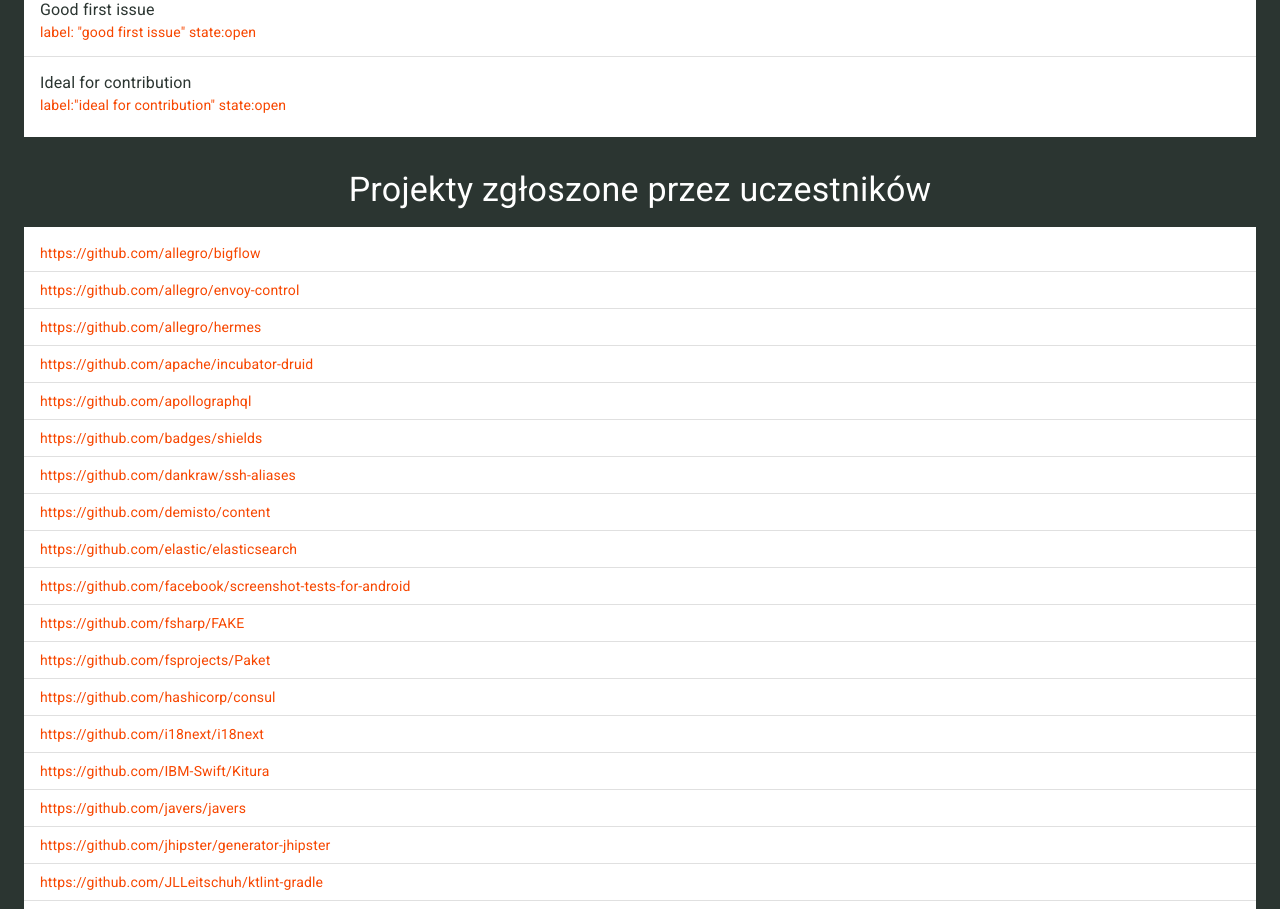
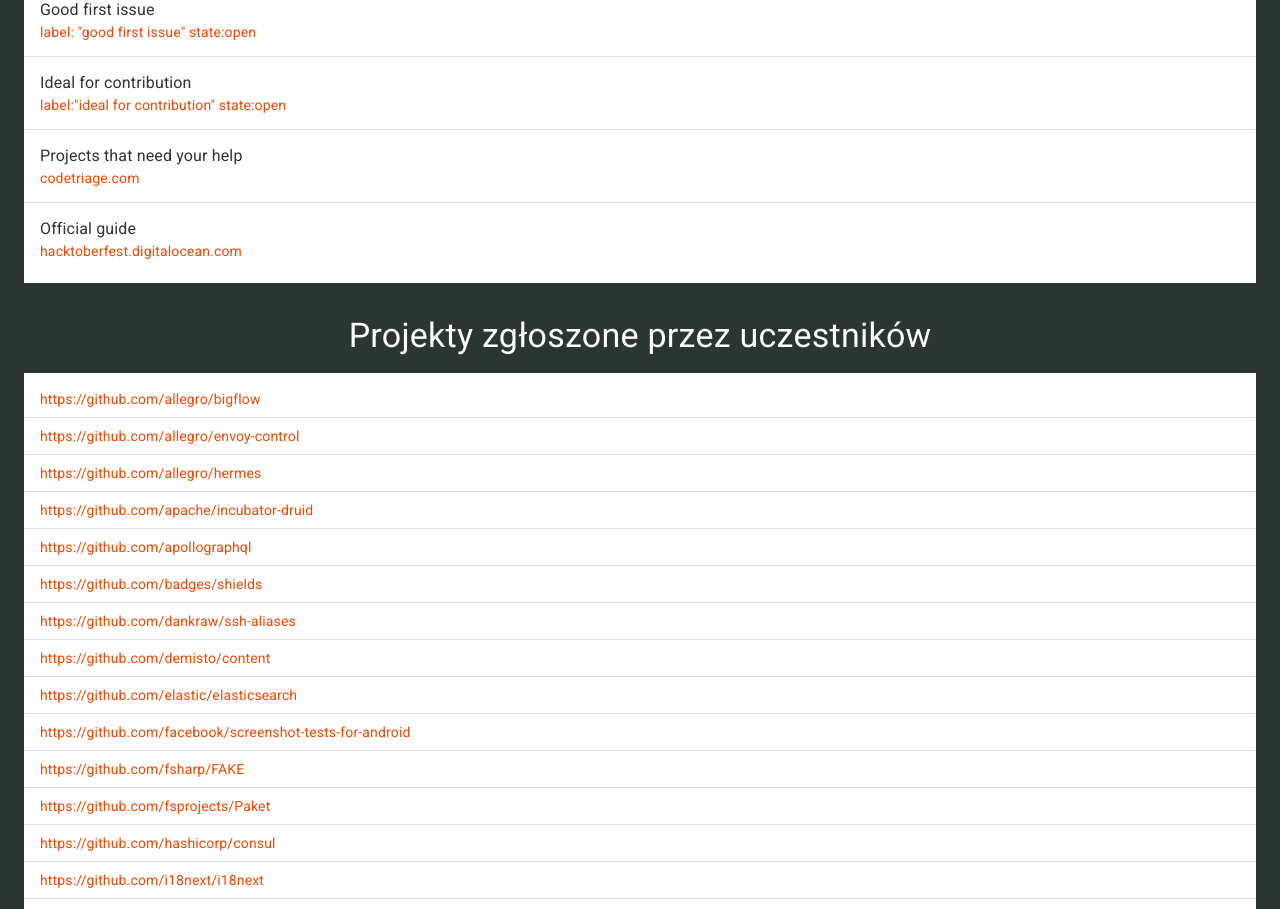
Before and after one commit to allegro/hacktoberfest-dashboard, a React (Create React App) app: page / in a window 1280 px wide. Shown: the part 852-1761 px from the top of the page. Built offline with nearby package versions, Linux system fonts and the light colour scheme.

Commit message:
Fix guide link and add more inspirations

```diff
--- a/src/App.js
+++ b/src/App.js
@@ -40,7 +40,7 @@
                     <img src={logo} className={classes.logo} alt="logo"/>
                     <ul className={classes.guides}>
                       <li><a className={classes.guideLink} href="https://opensource.guide">https://opensource.guide</a></li>
-                      <li><a className={classes.guideLink} href="https://opensource.guide">https://hacktoberfest.digitalocean.com</a></li>
+                      <li><a className={classes.guideLink} href="https://hacktoberfest.digitalocean.com">https://hacktoberfest.digitalocean.com</a></li>
                     </ul>
 
                 </header>
--- a/src/data/inspirations.json
+++ b/src/data/inspirations.json
@@ -13,5 +13,15 @@
     "title": "Ideal for contribution",
     "link": "https://github.com/search?q=label%3A%22ideal-for-contribution%22+state%3Aopen&type=Issues",
     "label": "label:\"ideal for contribution\" state:open"
+  },
+  {
+    "title": "Projects that need your help",
+    "link": "https://www.codetriage.com/",
+    "label": "codetriage.com"
+  },
+  {
+    "title": "Official guide",
+    "link": "https://hacktoberfest.digitalocean.com/resources/beginners",
+    "label": "hacktoberfest.digitalocean.com"
   }
 ]
```
